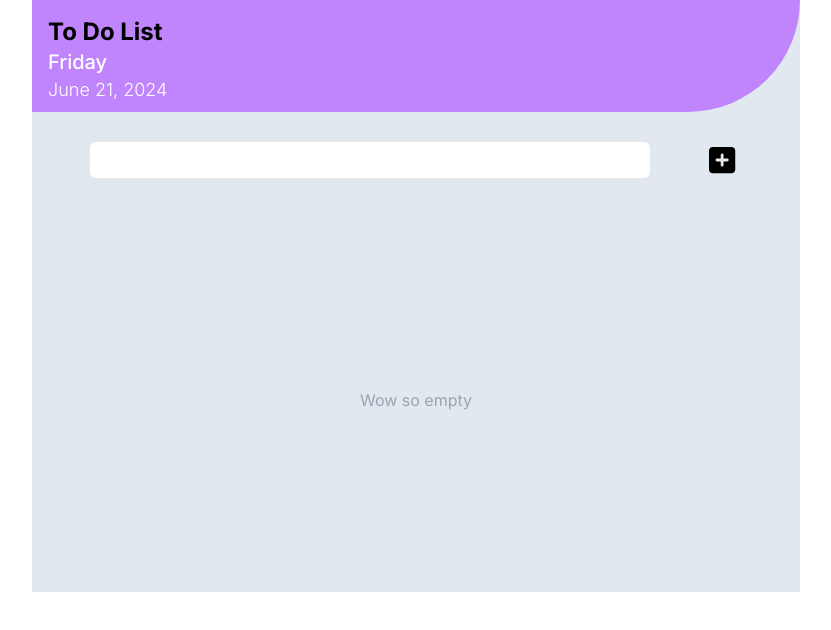
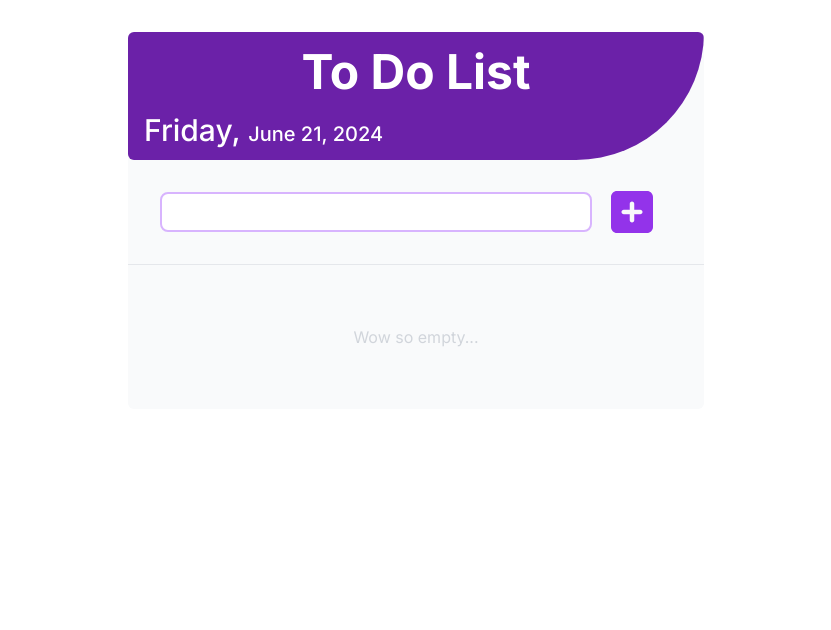
Before and after one commit to france0707/ToDoList-nextjs, a Next.js app in the folder tdl-app/: page / in a window 1280 px wide. Shown: the top 630 px of the page, without its empty margins (224-1055 px from the left). Built offline with nearby package versions, Linux system fonts and the light colour scheme.

Commit message:
update
color theme and styling

```diff
--- a/tdl-app/app/layout.tsx
+++ b/tdl-app/app/layout.tsx
@@ -9,7 +9,7 @@ config.autoAddCss = false;
 const inter = Inter({ subsets: ["latin"] });
 
 export const metadata: Metadata = {
-	title: "Create Next App",
+	title: "To Do List App",
 	description: "Generated by create next app",
 };
 
--- a/tdl-app/app/page.tsx
+++ b/tdl-app/app/page.tsx
@@ -1,5 +1,3 @@
-import Image from "next/image";
-import Header from "./ui/Header";
 import AppContainer from "./ui/AppContainer";
 
 export default function Home() {
--- a/tdl-app/app/ui/AddButton.tsx
+++ b/tdl-app/app/ui/AddButton.tsx
@@ -9,10 +9,13 @@ interface AddButtonProps {
 const AddButton: React.FC<AddButtonProps> = ({ onClick }) => {
 	return (
 		<button
-			className="h-full w-11 rounded-md flex justify-center items-center"
+			className="h-fit w-12 mx-4 rounded-md flex justify-center items-center"
 			onClick={onClick}
 		>
-			<FontAwesomeIcon className="text-3xl" icon={faSquarePlus} />
+			<FontAwesomeIcon
+				className="text-5xl text-purple-600 hover:text-purple-800"
+				icon={faSquarePlus}
+			/>
 		</button>
 	);
 };
--- a/tdl-app/app/ui/AddTask.tsx
+++ b/tdl-app/app/ui/AddTask.tsx
@@ -16,13 +16,21 @@ const AddTask: React.FC<AddTaskProps> = ({ addTask }) => {
 		}
 	};
 
+	const handleKeyDown = (event: React.KeyboardEvent<HTMLInputElement>) => {
+		if (event.key === "Enter") {
+			handleAddTask();
+		}
+	};
+
 	return (
-		<div className="flex flex-row w-full h-14 justify-evenly p-2 my-5">
+		<div className="sticky top-0 bg-inherit flex flex-row w-full h-16 justify-center items-center py-3 my-5">
 			<input
 				type="text"
-				className="w-3/4 h-full px-2 py-1 border-2 rounded-lg"
+				className="w-3/4 h-full px-2 py-1 border-2 rounded-lg border-purple-300 outline-none"
+				value={taskValue}
 				onChange={(e) => setTaskValue(e.target.value)}
-			></input>
+				onKeyDown={handleKeyDown}
+			/>
 			<AddButton onClick={handleAddTask} />
 		</div>
 	);
--- a/tdl-app/app/ui/AppContainer.tsx
+++ b/tdl-app/app/ui/AppContainer.tsx
@@ -16,9 +16,10 @@ const AppContainer: React.FC = () => {
 	};
 
 	return (
-		<div className="bg-slate-200  w-3/5 h-full mx-auto flex flex-col justify-center">
+		<div className="bg-gray-50 min-w-96 max-w-xl sm:mt-8 h-full mx-auto flex flex-col justify-center rounded-md">
 			<Header />
 			<AddTask addTask={addTask} />
+			<hr />
 			<List tasks={tasks} deleteTask={deleteTask} />
 		</div>
 	);
--- a/tdl-app/app/ui/Header.tsx
+++ b/tdl-app/app/ui/Header.tsx
@@ -12,14 +12,14 @@ const Header: React.FC = () => {
 	const formattedDate = today.toLocaleDateString(undefined, dateOptions);
 
 	return (
-		<div className="w-auto h-28">
-			<div className="bg-purple-400 w-full h-full rounded-br-full p-4">
-				<h1 className="text-2xl font-bold">To Do List</h1>
-				<h2 className="text-xl font-medium text-white">
-					{formattedDay}
-				</h2>
-				<h2 className="text-lg font-light text-white">
-					{formattedDate}
+		<div className="w-auto h-32 rounded-md overflow-hidden">
+			<div className="bg-purple-800 w-full h-full rounded-br-full p-4">
+				<h1 className="mb-4 text-5xl font-bold text-white text-center">
+					To Do List
+				</h1>
+				<h2 className="text-3xl font-medium text-white">
+					{formattedDay},{" "}
+					<span className="text-xl">{formattedDate}</span>
 				</h2>
 			</div>
 		</div>
--- a/tdl-app/app/ui/Item.tsx
+++ b/tdl-app/app/ui/Item.tsx
@@ -10,7 +10,8 @@ interface ItemProps {
 
 const Item: React.FC<ItemProps> = ({ task, index, deleteTask }) => {
 	return (
-		<li className="bg-amber-200 hover:bg-amber-300 w-full h-auto px-4 py-2 flex flex-row justify-between item items-center">
+		<>
+			<li className="hover:bg-gray-200 w-full h-auto px-4 py-2 flex flex-row justify-between item items-center">
 				<div className="w-auto flex flex-row justify-start items-center">
 					<PendingButton />
 					<p className="p-4 w-full h-auto">{task}</p>
@@ -18,6 +19,8 @@ const Item: React.FC<ItemProps> = ({ task, index, deleteTask }) => {
 
 				<DeleteButton onClick={() => deleteTask(index)} />
 			</li>
+			<hr />
+		</>
 	);
 };
 
--- a/tdl-app/app/ui/ListPlaceHolder.tsx
+++ b/tdl-app/app/ui/ListPlaceHolder.tsx
@@ -2,8 +2,8 @@ import React from "react";
 
 const ListPlaceHolder = () => {
 	return (
-		<li className="bg-gray-300-200 w-full h-96 px-4 py-2 flex flex-row justify-center item items-center">
-			<p className="text-gray-400">Wow so empty</p>
+		<li className="bg-gray-300-200 w-full min-h-36 h-full px-4 py-2 flex flex-row justify-center item items-center select-none">
+			<p className="text-gray-300">Wow so empty...</p>
 		</li>
 	);
 };
```
Lines whose indentation alone changed are shown as unchanged.
